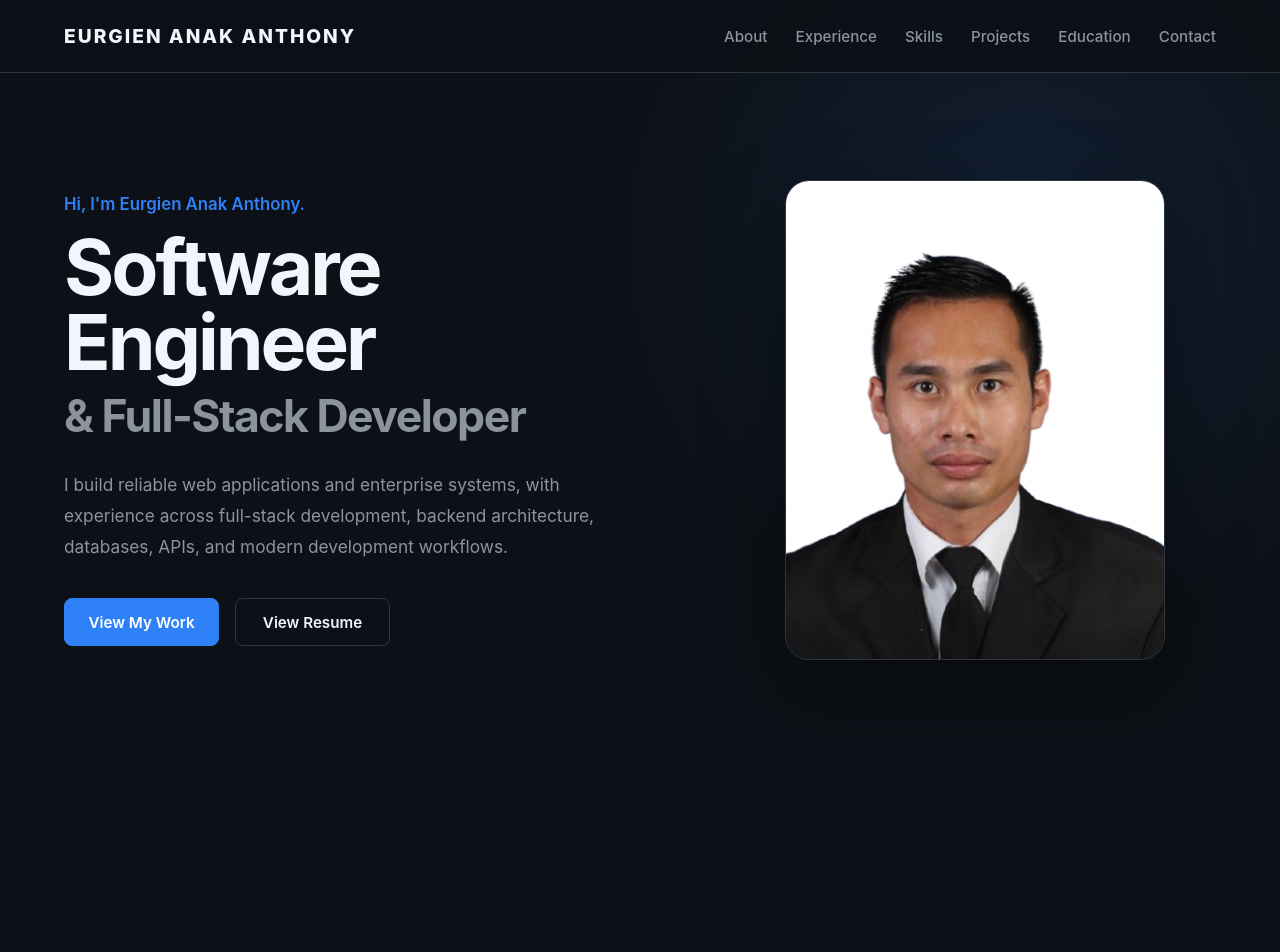
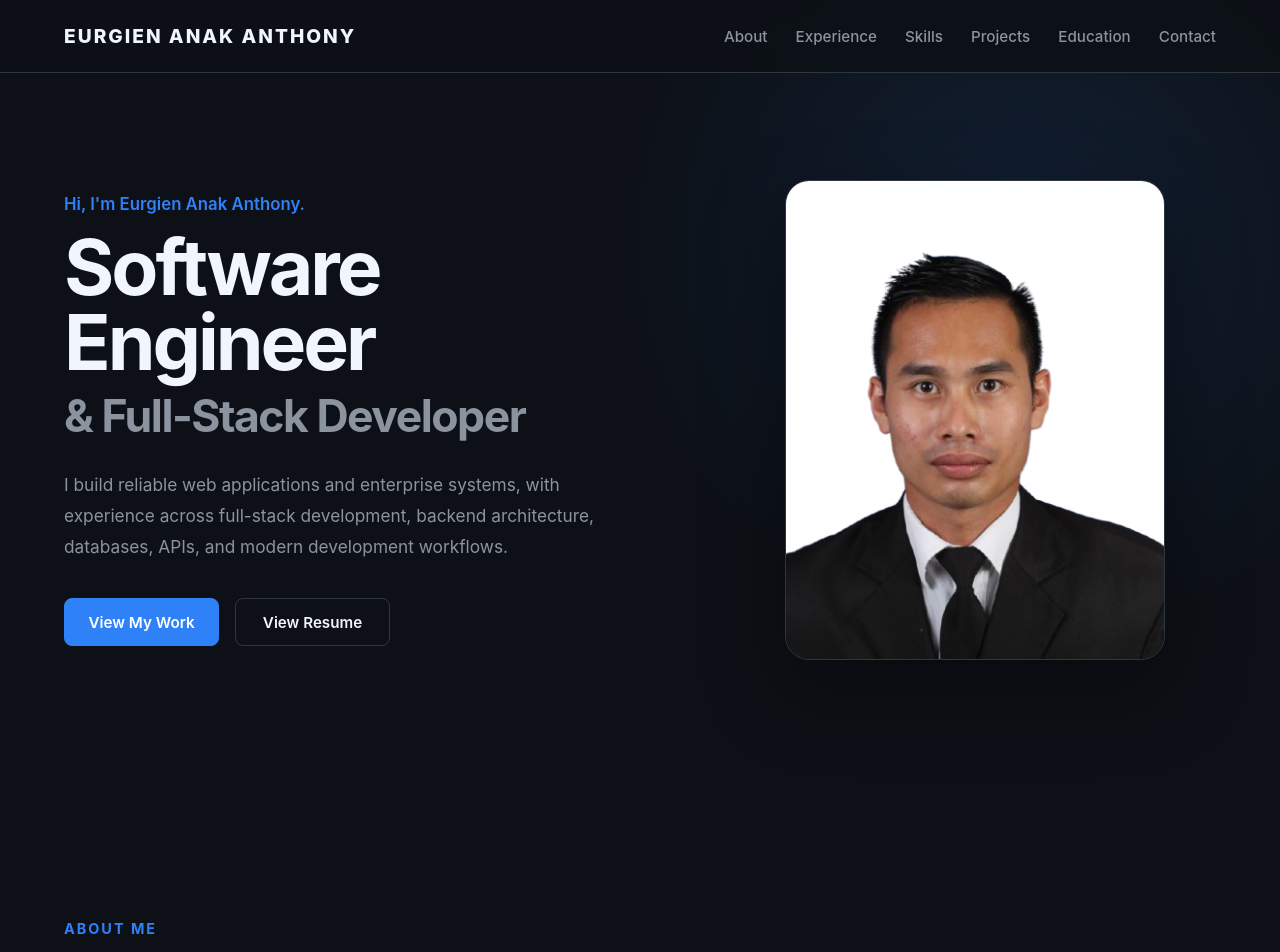
Before and after one commit to Agien99/agien99.github.io, a React (Vite) app: page / in a window 1280 px wide. Shown: the top 952 px of the page. Before the commit the page ends 800 px from the top, so only its background shows below. Built offline with nearby package versions, Linux system fonts and the light colour scheme.

Commit message:
Added About Me section

```diff
--- a/src/App.jsx
+++ b/src/App.jsx
@@ -1,11 +1,13 @@
 import Navbar from './components/Navbar/Navbar'
 import Hero from './components/Hero/Hero'
+import About from './components/About/About';
 
 function App() {
   return (
     <>
       <Navbar />
       <Hero />
+      <About />
     </>
   )
 }
```
